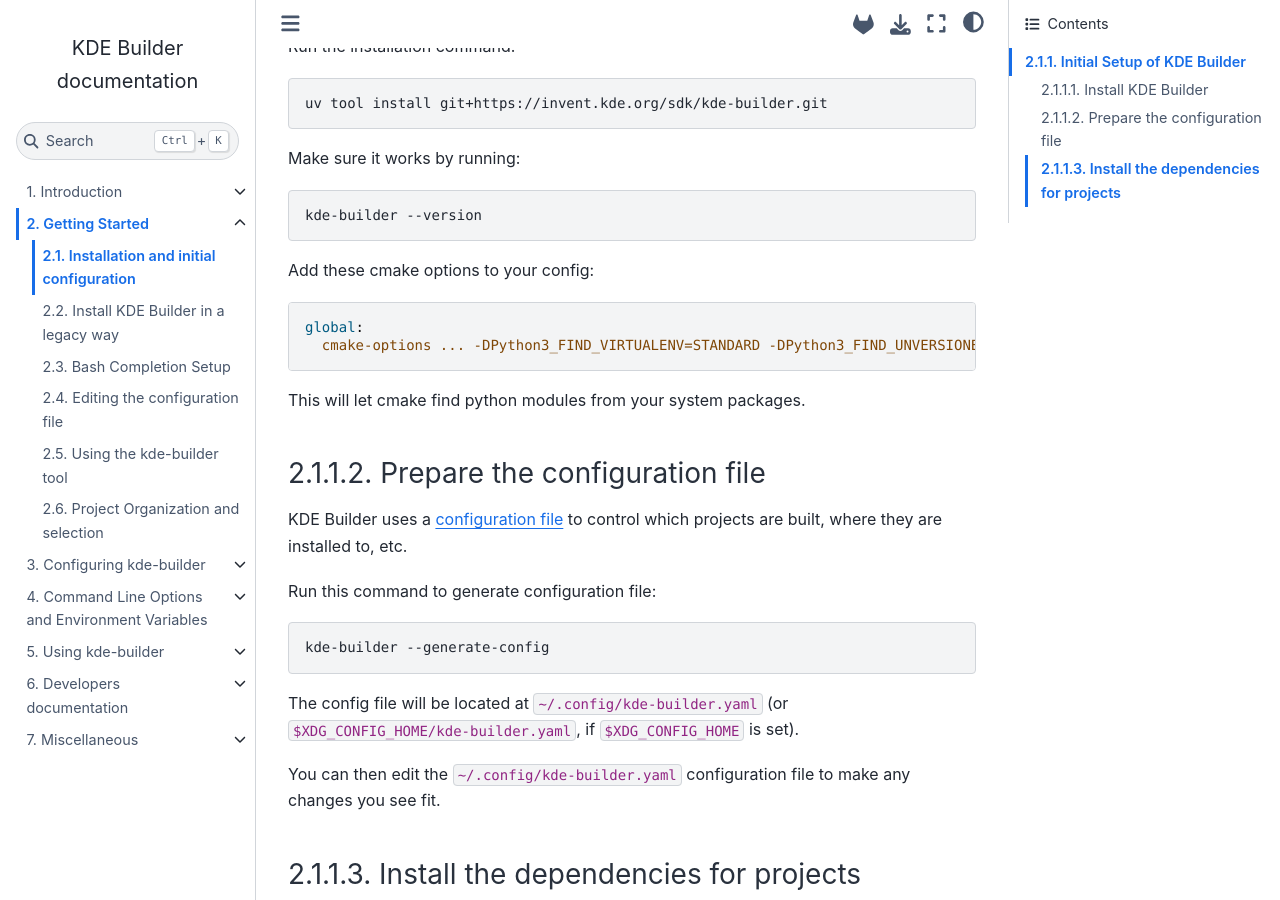
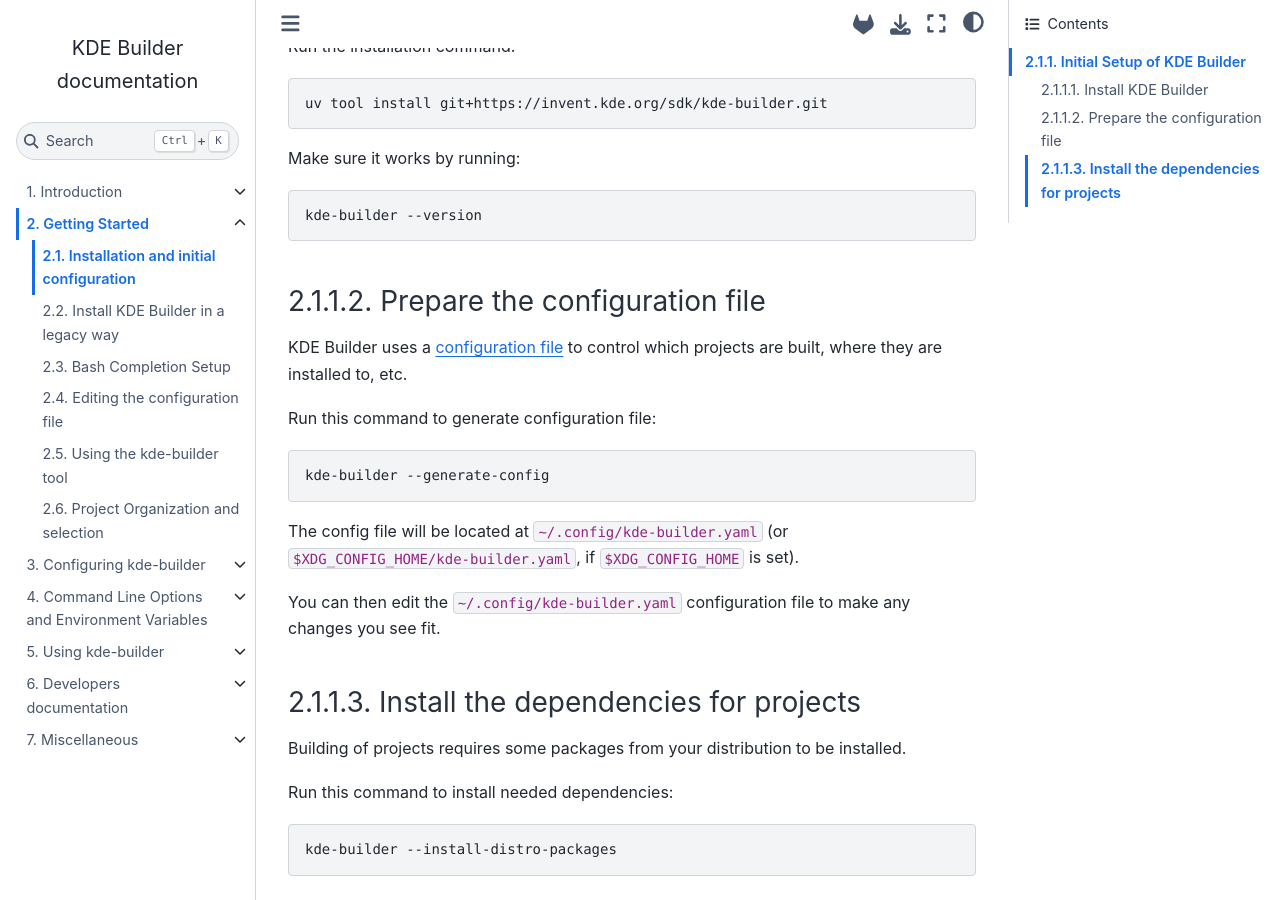
Before and after one commit to KDE/kde-builder, a Sphinx documentation site: the page built from doc/getting-started/before-building.md, in a window 1280 px wide and 900 px high, scrolled down 421 px. Built offline with Sphinx 7.4.7 and the Sphinx Book theme 1.1.4, drawn with Linux system fonts in a browser that asks for light colours.

Commit message:
doc: Adding extra cmake options to ignore virtual environment is not needed

````diff
--- a/doc/getting-started/before-building.md
+++ b/doc/getting-started/before-building.md
@@ -21,15 +21,6 @@
 ```bash
 kde-builder --version
 ```
-
-Add these cmake options to your config:
-
-```yaml
-global:
-  cmake-options ... -DPython3_FIND_VIRTUALENV=STANDARD -DPython3_FIND_UNVERSIONED_NAMES=FIRST
-```
-
-This will let cmake find python modules from your system packages.
 
 (generate-rcfile)=
 ### Prepare the configuration file
````
